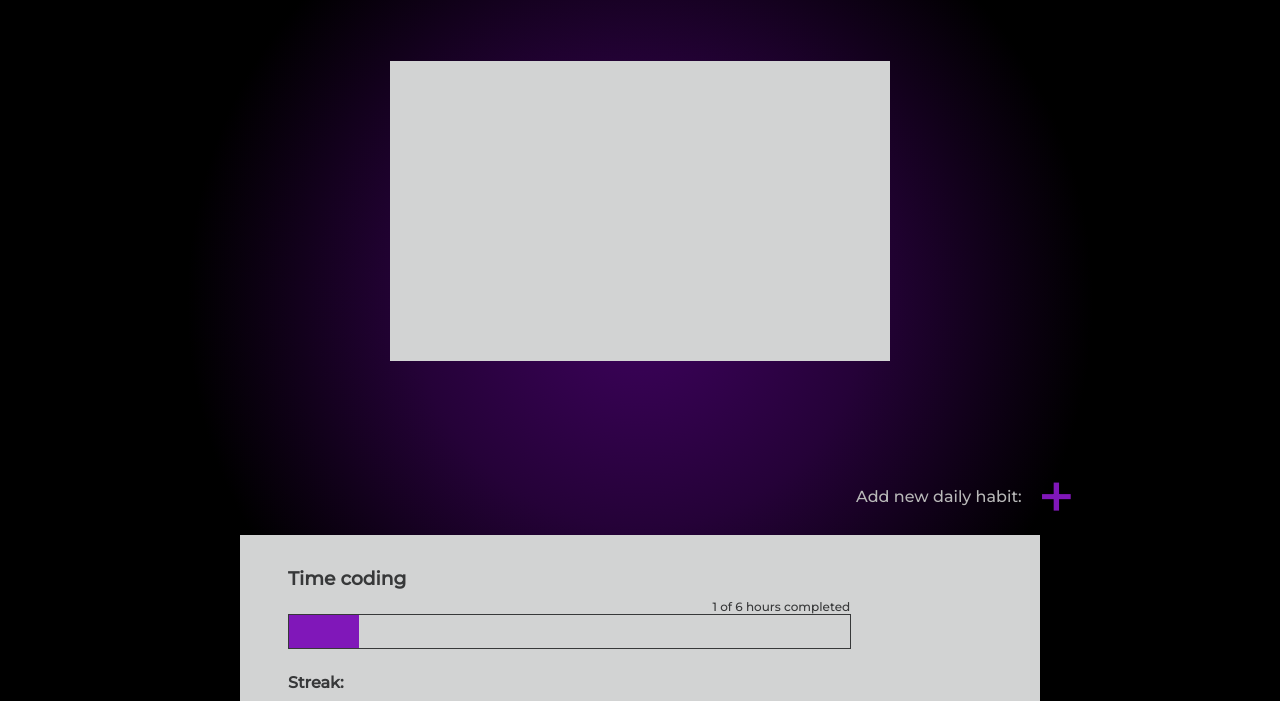
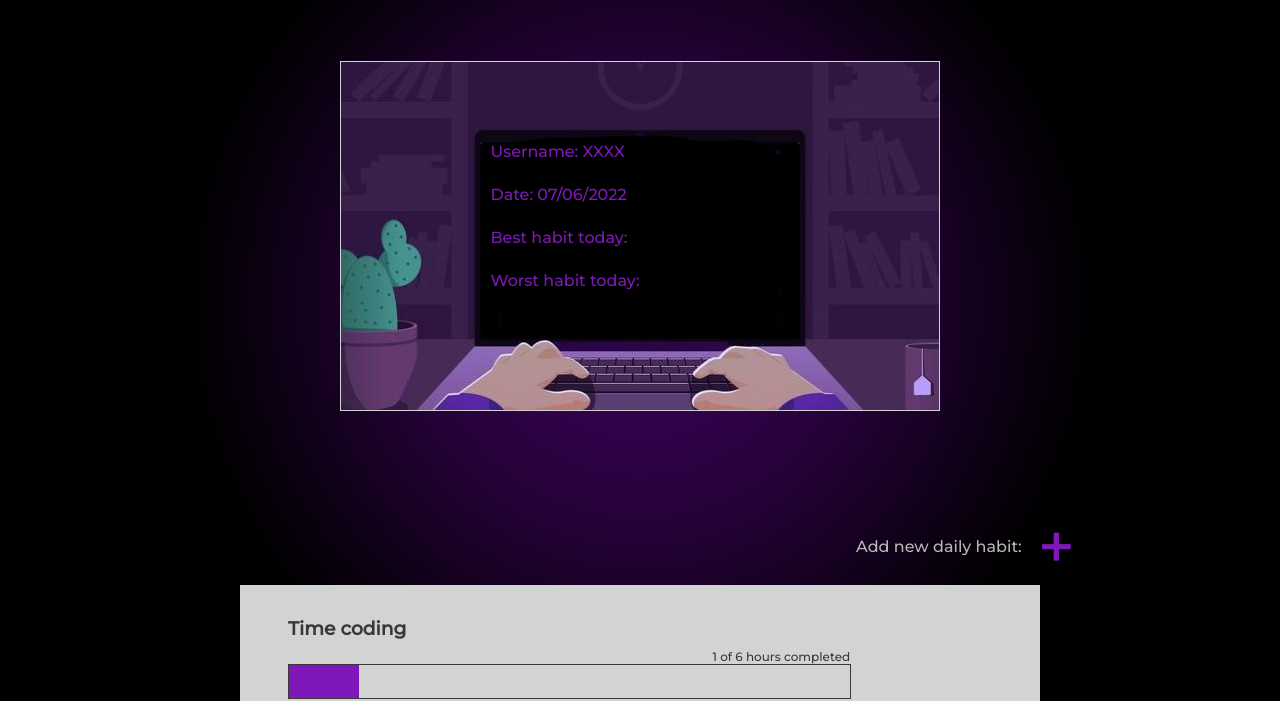
Before and after one commit to Izgardon/Client---Momentum, a plain HTML site: page habits.html in a window 1280 px wide. Shown: the part 99-800 px from the top of the page. Drawn offline with Linux system fonts and the light colour scheme.

Commit message:
added user profile

```diff
--- a/assets/css/_habits.scss
+++ b/assets/css/_habits.scss
@@ -5,12 +5,29 @@ $text: #b8b8b8;
 $purple: #8017b9;
 
 .user-profile {
+  position: relative;
   margin-inline: auto;
-  height: 300px;
-  width: 500px;
-  background-color: $white;
+  height: 350px;
+  width: 600px;
+  background-image: url(../images/coder.jpg);
+  background-size: cover;
+  border: $white 1px solid;
   margin-top: 4rem;
   margin-bottom: -4rem;
+}
+
+.user-profile-details {
+  position: absolute;
+
+  top: 50%;
+  left: 50%;
+  transform: translate(-50%, -50%);
+  width: 50%;
+  height: 54%;
+  color: $purple;
+}
+.user-profile-details > div {
+  margin-bottom: 1.5rem;
 }
 
 .habits-page {
@@ -172,7 +189,7 @@ main {
 .new-weekly-habit-selection {
   position: absolute;
   width: fit-content;
-  left: 14rem;
+  left: 15rem;
   background-color: $white;
   padding: 1rem;
   padding-top: 2rem;
--- a/habits.html
+++ b/habits.html
@@ -31,7 +31,14 @@
     </header>
     <main>
       <h1 class="habits-title">M O M E N T U M</h1>
-      <div class="user-profile"></div>
+      <div class="user-profile">
+        <div class="user-profile-details">
+          <div class="username">Username: XXXX</div>
+          <div class="date">Date: 07/06/2022</div>
+          <div class="best-habit">Best habit today:</div>
+          <div class="Worst-habit">Worst habit today:</div>
+        </div>
+      </div>
       <div class="habits">
         <div class="new-habit">
           <div class="new-habit-text">Add new daily habit:</div>
@@ -100,7 +107,9 @@
           <div class="new-habit-text">Add new weekly habit:</div>
           <div class="new-weekly-btn">+</div>
           <div class="new-weekly-habit-line out-wide-line"></div>
-          <div class="new-weekly-habit-selection out-wide"></div>
+          <div class="new-weekly-habit-selection out-wide">
+            <li class="new-daily-habit-choice">Finish projects</li>
+          </div>
         </div>
         <div class="habit code">
           <div class="flex">
```
Also changed, not shown: assets/css/styles.css, assets/images/coder.jpg (added), 1 other file.
